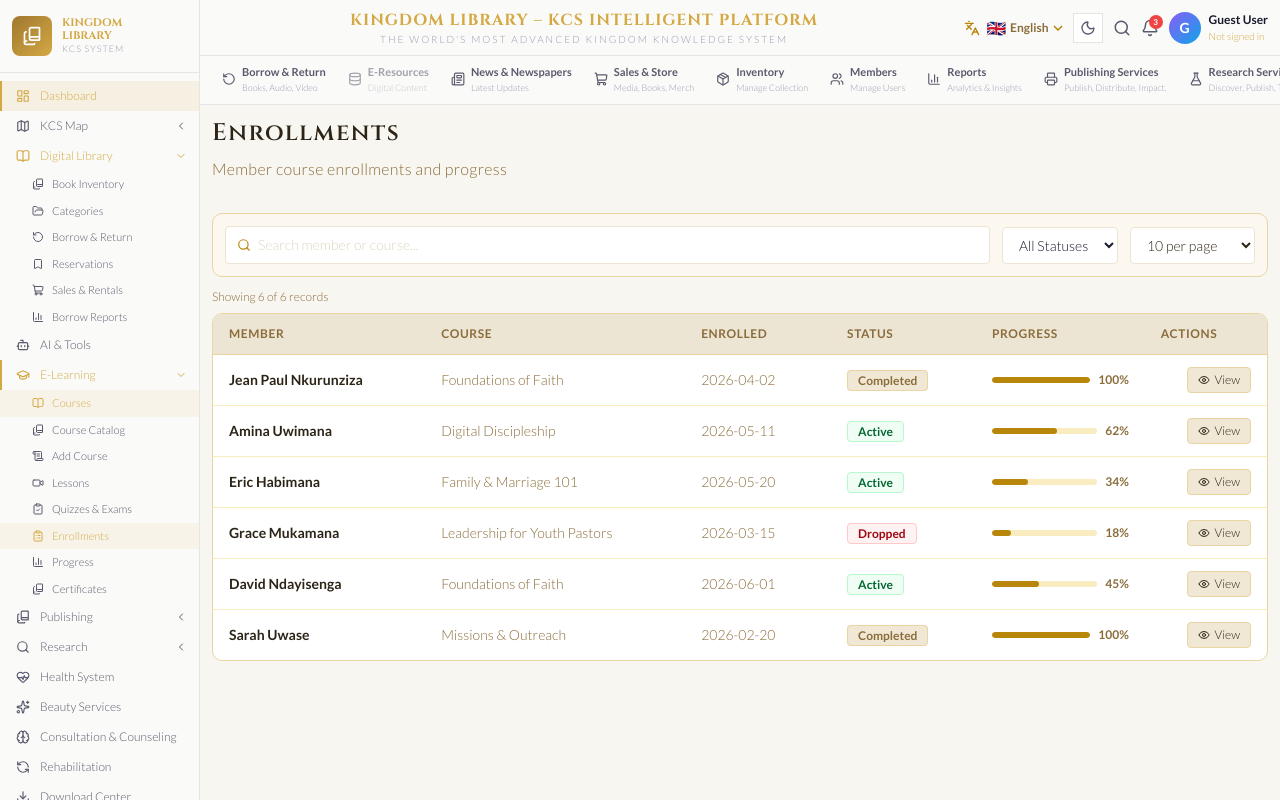
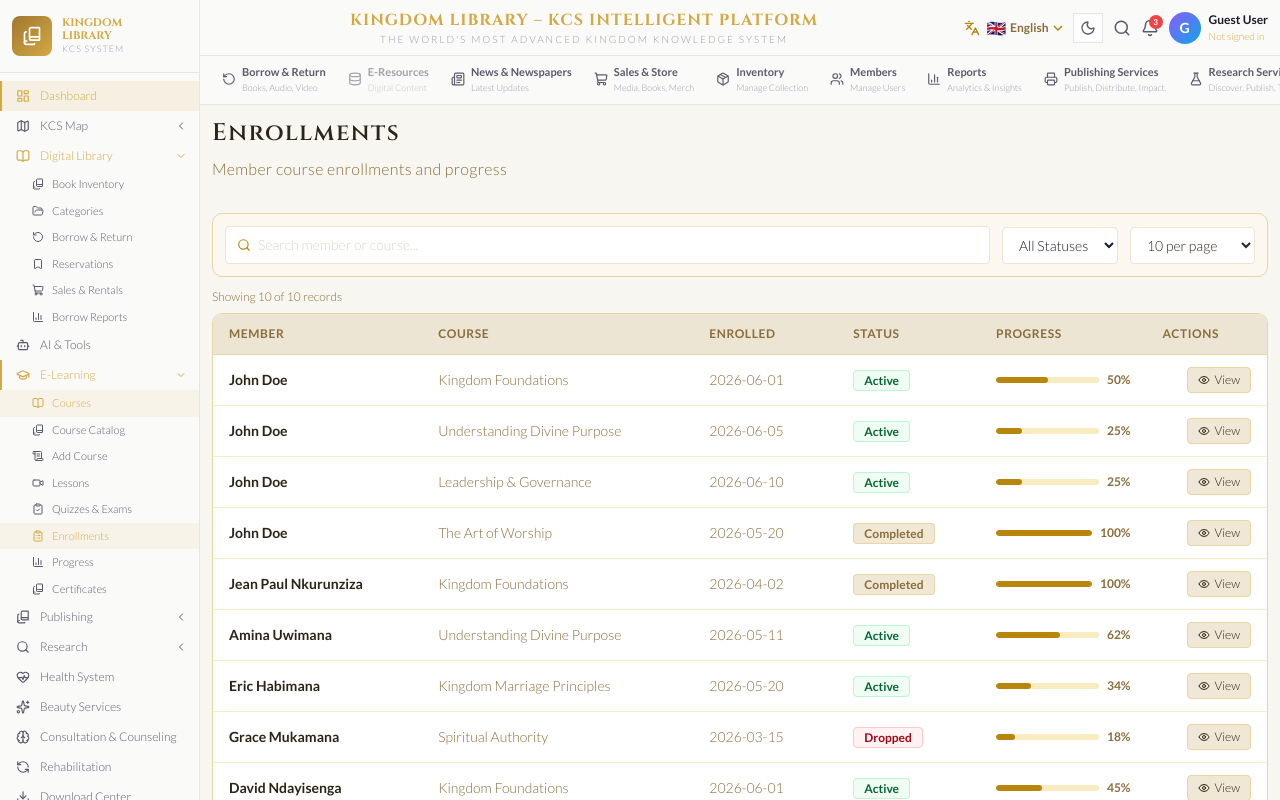
Before and after one commit to kingdomlibrarysystem-del/kls, a Next.js app: page /dashboard/e-learning/enrollments in a window 1280 px wide. Built offline with nearby package versions, Linux system fonts and the light colour scheme.

Commit message:
fix(enrollments): retire dead enrollments mock, derive John Doe row live from real enrollment store

```diff
--- a/app/dashboard/e-learning/enrollments/_components/enrollment-detail-modal.tsx
+++ b/app/dashboard/e-learning/enrollments/_components/enrollment-detail-modal.tsx
@@ -1,9 +1,10 @@
 import { User, BookOpen, CalendarDays, Percent } from 'lucide-react'
 import { Modal } from '@/components/ui/modal'
-import { enrollmentStatusConfig, type Enrollment } from './enrollments-data'
+import { enrollmentStatusConfig } from './enrollments-data'
+import type { DisplayEnrollment } from './enrollments-view'
 
 interface EnrollmentDetailModalProps {
-  enrollment: Enrollment | null
+  enrollment: DisplayEnrollment | null
   onClose: () => void
 }
 
@@ -31,7 +32,7 @@ export function EnrollmentDetailModal({ enrollment, onClose }: EnrollmentDetailM
           </div>
 
           <div className="bg-form-highlight border border-w-300 rounded p-3 space-y-2">
-            <DetailRow icon={<BookOpen size={13} />} label="Course" value={enrollment.course} />
+            <DetailRow icon={<BookOpen size={13} />} label="Course" value={enrollment.courseTitle} />
             <DetailRow icon={<CalendarDays size={13} />} label="Enrolled" value={enrollment.enrolledAt} />
             <DetailRow icon={<Percent size={13} />} label="Progress" value={`${enrollment.progress}%`} />
             <DetailRow icon={<User size={13} />} label="ID" value={enrollment.id} />
--- a/app/dashboard/e-learning/enrollments/_components/enrollments-data.ts
+++ b/app/dashboard/e-learning/enrollments/_components/enrollments-data.ts
@@ -1,26 +1,44 @@
 /** Enrollment status vocabulary, per APP_DOC Task 6.3 / Prisma `Enrollment.status`. */
 export type EnrollmentStatus = 'ACTIVE' | 'COMPLETED' | 'DROPPED'
 
+/**
+ * Admin-side enrollment row. `courseId` matches the member course catalog's
+ * `'1'..'12'` IDs (`app/member/_shared/course-catalog-data.ts`) — previously
+ * this was a denormalized `course` title string with no foreign key at all,
+ * so it could silently drift from the catalog it was describing. `member`/
+ * `memberName` has no equivalent in the real member enrollment store
+ * (`use-enrollments.ts`'s `CourseEnrollment` is single-persona and has no
+ * member field at all), so this admin-only type keeps it — this page's
+ * whole reason to exist is showing enrollments across multiple members.
+ */
 export interface Enrollment {
   id: string
   member: string
-  course: string
+  courseId: string
   enrolledAt: string
   status: EnrollmentStatus
   progress: number
 }
 
+/**
+ * Five static seed members with no real backing store (this mock system
+ * has exactly one live member persona, "John Doe" — see use-enrollments.ts).
+ * The "John Doe" row is NOT here; it's derived live from the real
+ * `useEnrollments()` store in enrollments-view.tsx, the same pattern
+ * ELearningProgress.tsx already uses, so it reflects genuine enroll/
+ * complete-lesson/pass-assessment activity instead of a frozen snapshot.
+ */
 export const mockEnrollments: Enrollment[] = [
-  { id: 'en-001', member: 'Jean Paul Nkurunziza', course: 'Foundations of Faith',      enrolledAt: '2026-04-02', status: 'COMPLETED', progress: 100 },
-  { id: 'en-002', member: 'Amina Uwimana',        course: 'Digital Discipleship',       enrolledAt: '2026-05-11', status: 'ACTIVE',    progress: 62  },
-  { id: 'en-003', member: 'Eric Habimana',         course: 'Family & Marriage 101',      enrolledAt: '2026-05-20', status: 'ACTIVE',    progress: 34  },
-  { id: 'en-004', member: 'Grace Mukamana',        course: 'Leadership for Youth Pastors', enrolledAt: '2026-03-15', status: 'DROPPED', progress: 18  },
-  { id: 'en-005', member: 'David Ndayisenga',      course: 'Foundations of Faith',       enrolledAt: '2026-06-01', status: 'ACTIVE',    progress: 45  },
-  { id: 'en-006', member: 'Sarah Uwase',           course: 'Missions & Outreach',         enrolledAt: '2026-02-20', status: 'COMPLETED', progress: 100 },
+  { id: 'en-001', member: 'Jean Paul Nkurunziza', courseId: '1', enrolledAt: '2026-04-02', status: 'COMPLETED', progress: 100 },
+  { id: 'en-002', member: 'Amina Uwimana', courseId: '2', enrolledAt: '2026-05-11', status: 'ACTIVE', progress: 62 },
+  { id: 'en-003', member: 'Eric Habimana', courseId: '5', enrolledAt: '2026-05-20', status: 'ACTIVE', progress: 34 },
+  { id: 'en-004', member: 'Grace Mukamana', courseId: '9', enrolledAt: '2026-03-15', status: 'DROPPED', progress: 18 },
+  { id: 'en-005', member: 'David Ndayisenga', courseId: '1', enrolledAt: '2026-06-01', status: 'ACTIVE', progress: 45 },
+  { id: 'en-006', member: 'Sarah Uwase', courseId: '6', enrolledAt: '2026-02-20', status: 'COMPLETED', progress: 100 },
 ]
 
 export const enrollmentStatusConfig: Record<EnrollmentStatus, { label: string; cls: string }> = {
-  ACTIVE:    { label: 'Active',    cls: 'bg-green-50  text-green-800  border-green-200'  },
-  COMPLETED: { label: 'Completed', cls: 'bg-w-100     text-w-700      border-w-300'      },
-  DROPPED:   { label: 'Dropped',   cls: 'bg-red-50    text-red-800    border-red-200'    },
+  ACTIVE: { label: 'Active', cls: 'bg-green-50  text-green-800  border-green-200' },
+  COMPLETED: { label: 'Completed', cls: 'bg-w-100     text-w-700      border-w-300' },
+  DROPPED: { label: 'Dropped', cls: 'bg-red-50    text-red-800    border-red-200' },
 }
--- a/app/dashboard/e-learning/enrollments/_components/enrollments-view.tsx
+++ b/app/dashboard/e-learning/enrollments/_components/enrollments-view.tsx
@@ -5,11 +5,47 @@ import { GraduationCap, Eye } from 'lucide-react'
 import { DataTable, type Column } from '@/components/ui/data-table'
 import { Skeleton } from '@/components/ui/skeleton'
 import { EmptyState } from '@/components/ui/empty-state'
+import { courseCatalog } from '@/app/member/_shared/course-catalog-data'
+import { useEnrollments, getProgressPercent } from '@/app/member/_shared/use-enrollments'
 import { mockEnrollments, enrollmentStatusConfig, type Enrollment, type EnrollmentStatus } from './enrollments-data'
 import { EnrollmentDetailModal } from './enrollment-detail-modal'
 
+/** This mock has a single live member persona — see use-enrollments.ts's CURRENT_MEMBER_NAME. */
+const LIVE_MEMBER_NAME = 'John Doe'
+
 /** Simulated network delay before mock enrollments become visible. */
 const LOAD_DELAY_MS = 400
+
+/** Row shape actually rendered by the table — `Enrollment` plus its resolved course title, looked up once here rather than in every consumer. */
+export interface DisplayEnrollment extends Enrollment {
+  courseTitle: string
+}
+
+function courseTitleFor(courseId: string): string {
+  return courseCatalog.find((c) => c.id === courseId)?.title ?? 'Unknown course'
+}
+
+/**
+ * Builds the live "John Doe" rows from the real member enrollment store —
+ * the same store/derivation (`getProgressPercent`) `ELearningProgress.tsx`
+ * already uses — so this admin table's one real-persona row reflects
+ * genuine enroll/complete-lesson/pass-assessment activity instead of a
+ * frozen mock snapshot. `CourseEnrollment.status` ('ENROLLED' | 'COMPLETED')
+ * maps onto this admin type's status vocabulary; the real store has no
+ * DROPPED concept, so a live row is never DROPPED.
+ */
+function useLiveEnrollmentRows(): DisplayEnrollment[] {
+  const enrollments = useEnrollments()
+  return enrollments.map((e) => ({
+    id: `live-${e.courseId}`,
+    member: LIVE_MEMBER_NAME,
+    courseId: e.courseId,
+    courseTitle: courseTitleFor(e.courseId),
+    enrolledAt: e.enrolledAt,
+    status: e.status === 'COMPLETED' ? 'COMPLETED' : 'ACTIVE',
+    progress: getProgressPercent(e),
+  }))
+}
 
 function LoadingSkeleton() {
   return (
@@ -21,10 +57,10 @@ function LoadingSkeleton() {
   )
 }
 
-function buildColumns(onView: (e: Enrollment) => void): Column<Enrollment>[] {
+function buildColumns(onView: (e: DisplayEnrollment) => void): Column<DisplayEnrollment>[] {
   return [
     { key: 'member', label: 'Member', sortable: true, render: (e) => <span className="font-semibold text-w-950">{e.member}</span> },
-    { key: 'course', label: 'Course', sortable: true, render: (e) => <span className="text-w-700 max-w-55 truncate block">{e.course}</span> },
+    { key: 'courseTitle', label: 'Course', sortable: true, render: (e) => <span className="text-w-700 max-w-55 truncate block">{e.courseTitle}</span> },
     { key: 'enrolledAt', label: 'Enrolled', sortable: true, render: (e) => <span className="text-w-700">{e.enrolledAt}</span> },
     {
       key: 'status', label: 'Status', sortable: true,
@@ -58,13 +94,19 @@ function buildColumns(onView: (e: Enrollment) => void): Column<Enrollment>[] {
 
 /**
  * Enrollments table with a simulated initial load and status filtering.
- * Shows a skeleton while "loading," then the table, or an EmptyState if a
- * filter yields zero rows.
+ * Combines the 5 static mock members (real course IDs, no real backing
+ * store) with the live "John Doe" row(s) derived from the real member
+ * enrollment store, so this admin view is genuinely correct for the one
+ * persona that has real data instead of universally mock.
  */
 export function EnrollmentsView() {
   const [loading, setLoading] = useState(true)
   const [statusFilter, setStatusFilter] = useState<EnrollmentStatus | 'all'>('all')
-  const [viewing, setViewing] = useState<Enrollment | null>(null)
+  const [viewing, setViewing] = useState<DisplayEnrollment | null>(null)
+
+  const liveRows = useLiveEnrollmentRows()
+  const staticRows: DisplayEnrollment[] = mockEnrollments.map((e) => ({ ...e, courseTitle: courseTitleFor(e.courseId) }))
+  const allRows = [...liveRows, ...staticRows]
 
   useEffect(() => {
     const timer = setTimeout(() => setLoading(false), LOAD_DELAY_MS)
@@ -73,7 +115,7 @@ export function EnrollmentsView() {
 
   if (loading) return <LoadingSkeleton />
 
-  const tableData = statusFilter === 'all' ? mockEnrollments : mockEnrollments.filter((e) => e.status === statusFilter)
+  const tableData = statusFilter === 'all' ? allRows : allRows.filter((e) => e.status === statusFilter)
 
   const statusSelect = (
     <select
@@ -88,7 +130,7 @@ export function EnrollmentsView() {
     </select>
   )
 
-  if (mockEnrollments.length > 0 && tableData.length === 0) {
+  if (allRows.length > 0 && tableData.length === 0) {
     return (
       <div>
         <div className="mb-3">{statusSelect}</div>
@@ -103,12 +145,12 @@ export function EnrollmentsView() {
 
   return (
     <>
-      <DataTable<Enrollment>
+      <DataTable<DisplayEnrollment>
         data={tableData}
         columns={buildColumns(setViewing)}
         rowKey={(e) => e.id}
         searchPlaceholder="Search member or course..."
-        searchFilter={(e, q) => e.member.toLowerCase().includes(q) || e.course.toLowerCase().includes(q)}
+        searchFilter={(e, q) => e.member.toLowerCase().includes(q) || e.courseTitle.toLowerCase().includes(q)}
         filters={statusSelect}
         emptyMessage="No enrollments match your search."
       />
--- a/app/dashboard/reports/_components/reports-view.tsx
+++ b/app/dashboard/reports/_components/reports-view.tsx
@@ -4,6 +4,7 @@ import { useState, useEffect } from 'react'
 import { Users, BookOpen, GraduationCap, FileText, FlaskConical } from 'lucide-react'
 import { Skeleton } from '@/components/ui/skeleton'
 import { mockEnrollments } from '@/app/dashboard/e-learning/enrollments/_components/enrollments-data'
+import { useEnrollments } from '@/app/member/_shared/use-enrollments'
 import { mockSubmissions } from '@/app/dashboard/publishing/review/_components/review-data'
 import { mockProjects } from '@/app/dashboard/research/collaborations/_components/collaborations-data'
 import { TOTAL_MEMBERS, ACTIVE_LOANS, buildModuleTrends } from './cross-module-data'
@@ -19,13 +20,19 @@ const LOAD_DELAY_MS = 400
  */
 export function ReportsView() {
   const [loading, setLoading] = useState(true)
+  const liveEnrollments = useEnrollments()
 
   useEffect(() => {
     const timer = setTimeout(() => setLoading(false), LOAD_DELAY_MS)
     return () => clearTimeout(timer)
   }, [])
 
-  const activeEnrollments = mockEnrollments.filter((e) => e.status === 'ACTIVE').length
+  // Counts both the 5 static mock members and the real "John Doe" persona's
+  // live enrollment store — see enrollments-view.tsx's useLiveEnrollmentRows
+  // for why the real store's 'ENROLLED' status counts as this page's ACTIVE.
+  const activeEnrollments =
+    mockEnrollments.filter((e) => e.status === 'ACTIVE').length +
+    liveEnrollments.filter((e) => e.status !== 'COMPLETED').length
   const pendingPublications = mockSubmissions.length
   const activeResearchProjects = mockProjects.filter((p) => p.status === 'ACTIVE').length
 
```
Also changed, not shown: app/dashboard/e-learning/add/_components/course-form-view.tsx (+7 -3 lines), 1 other file (tests, documents, lock files or other folders).
